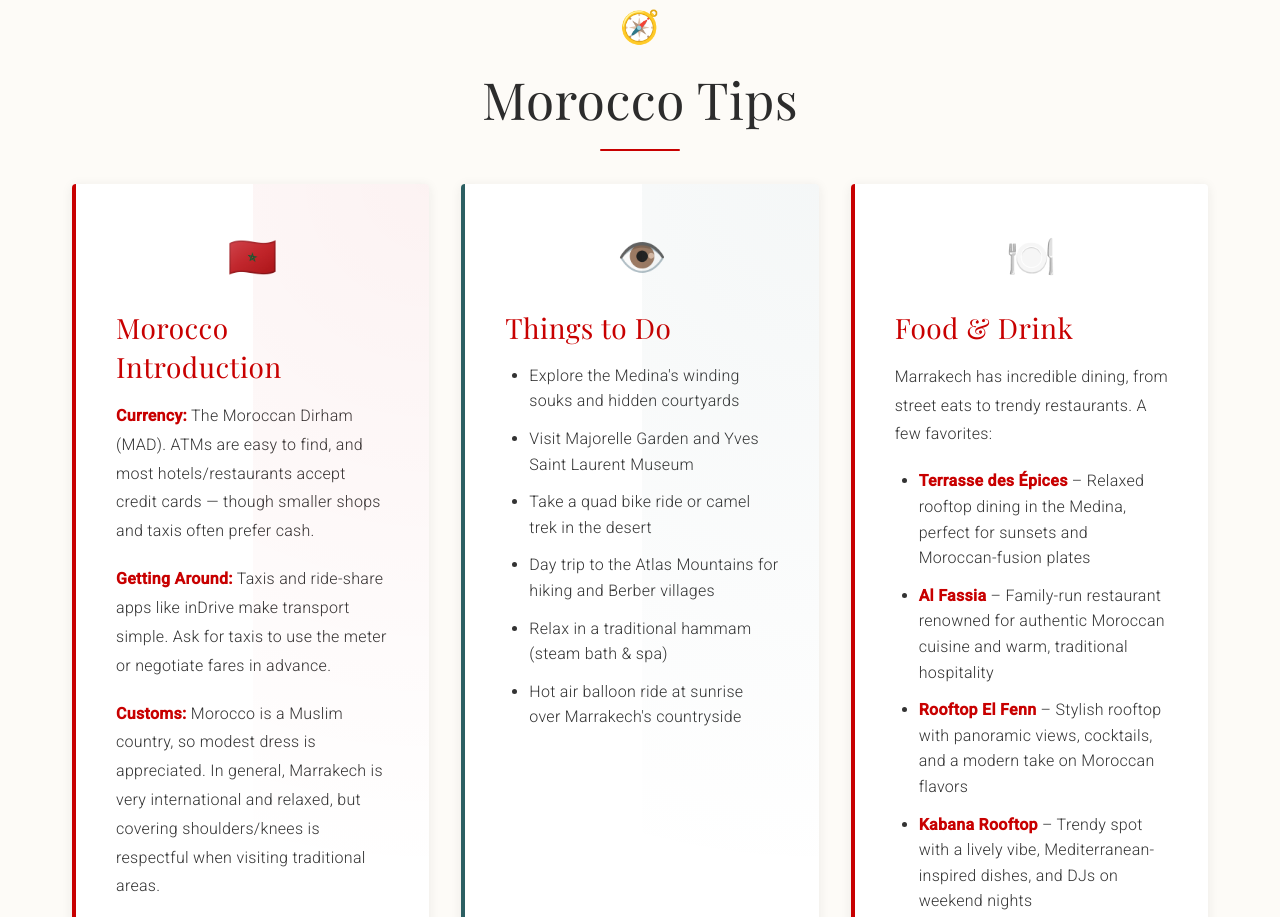
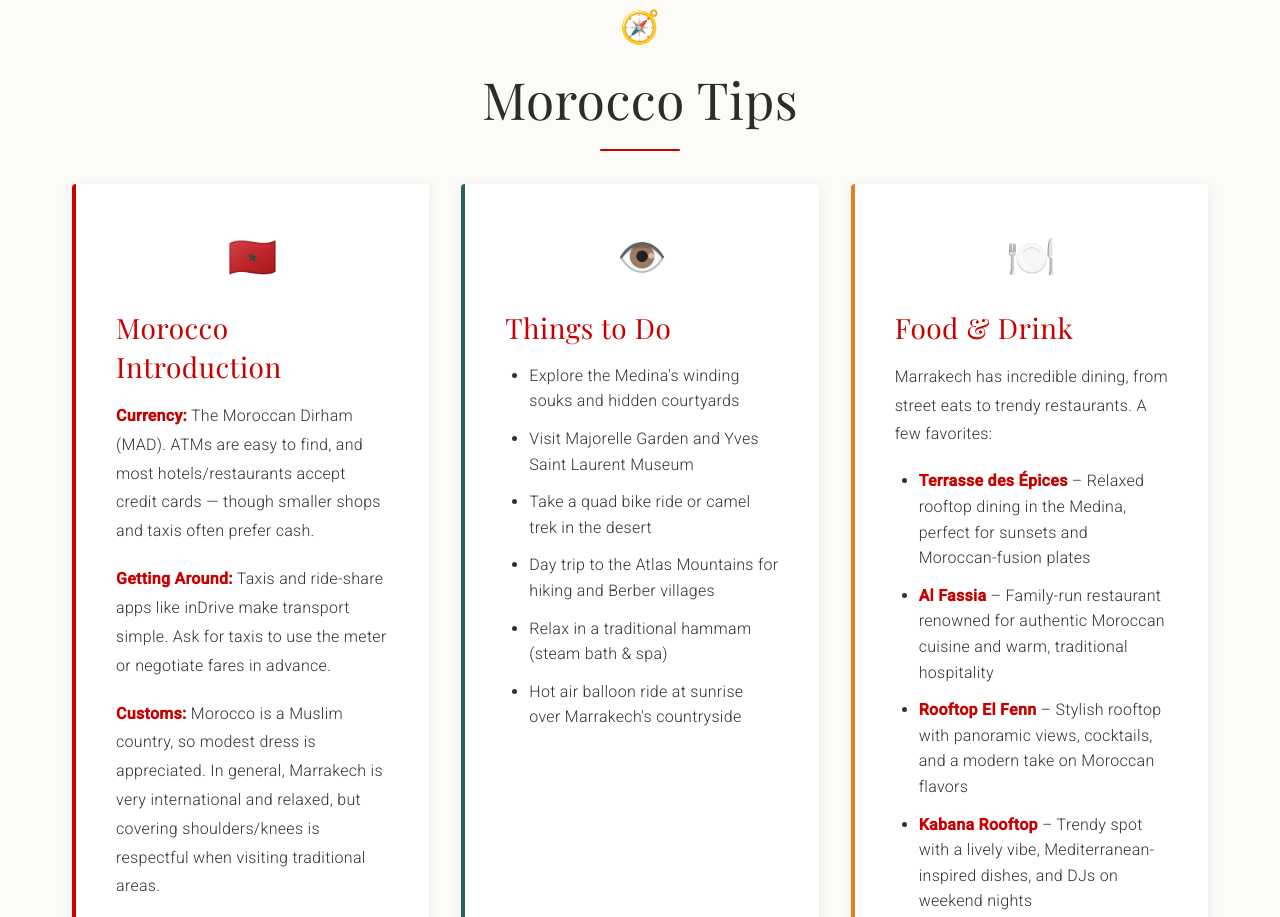
Before and after one commit to mluluz/wedding-website, a plain HTML site: page index.html in a window 1280 px wide. Shown: the part 3620-4537 px from the top of the page. Drawn offline with nearby package versions, Linux system fonts and the light colour scheme; files whose address does not match are found by name; a web font is replaced by a local one.

Commit message:
fix background card colours

```diff
--- a/styles.css
+++ b/styles.css
@@ -885,28 +885,11 @@ section:nth-child(even) {
     overflow: hidden;
 }
 
-.tip-card::after {
-    content: '';
-    position: absolute;
-    top: -50%;
-    right: -50%;
-    width: 100%;
-    height: 100%;
-    opacity: 0.05;
-    pointer-events: none;
-}
-
 .tip-intro { border-left-color: var(--primary-red); }
-.tip-intro::after { background: radial-gradient(circle, var(--primary-red), transparent); }
-
 .tip-see { border-left-color: var(--deep-teal); }
-.tip-see::after { background: radial-gradient(circle, var(--deep-teal), transparent); }
-
 .tip-eat { border-left-color: var(--moroccan-orange); }
-.tip-eat::after { background: radial-gradient(circle, var(--moroccan-orange), transparent); }
-
 .tip-drink { border-left-color: var(--deep-purple); }
-.tip-drink::after { background: radial-gradient(circle, var(--deep-purple), transparent); }
+.tip-eat-drink { border-left-color: var(--moroccan-orange); }
 
 .tip-icon {
     font-size: 2.5rem;
```
